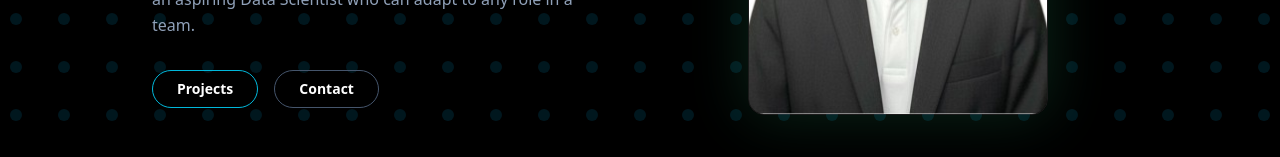
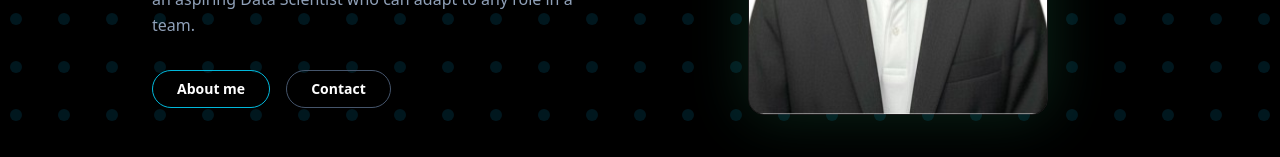
Before and after one commit to JaviHorse/my-portfolio, a Next.js app: page / in a window 1280 px wide. Shown: the part 381-538 px from the top of the page. Built offline with nearby package versions, Linux system fonts and the light colour scheme.

Commit message:
renamed button

```diff
--- a/app/page.tsx
+++ b/app/page.tsx
@@ -64,7 +64,7 @@ export default function HomePage() {
                   href="/projects"
                   className="rounded-full border border-cyan-500 px-6 py-2 text-sm font-semibold hover:bg-cyan-500 hover:text-black transition"
                 >
-                  Projects
+                  About me
                 </Link>
 
                 <Link
```
